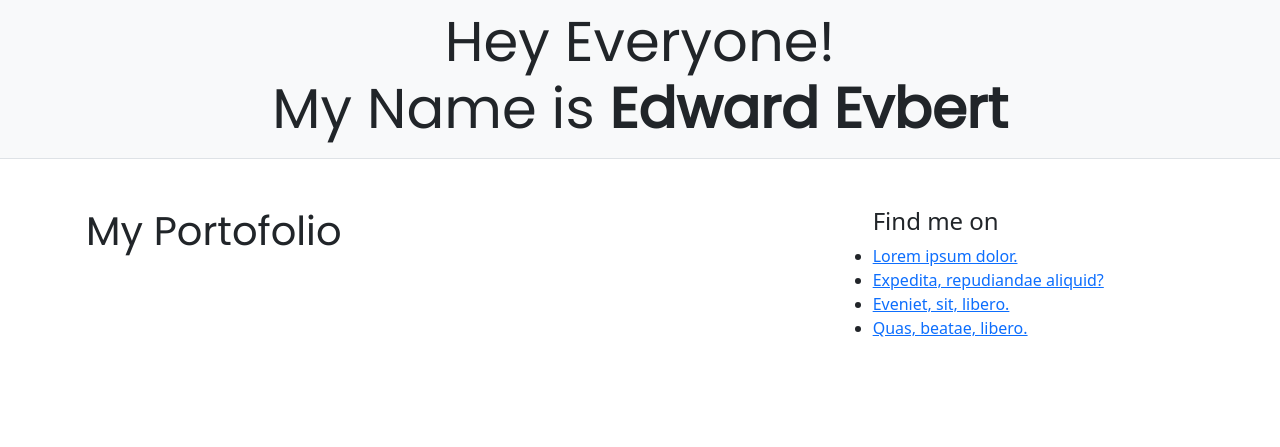
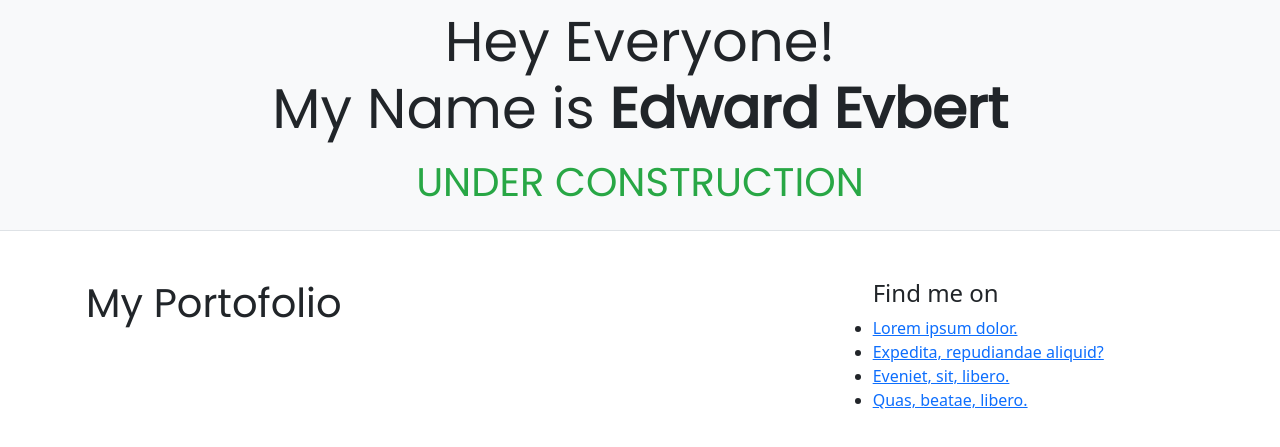
Before and after one commit to edwevb/edwardevbert, a website: page public/index.html in a window 1280 px wide. Shown: the part 93-540 px from the top of the page. Drawn offline with Linux system fonts and the light colour scheme.

Commit message:
Update index.html

```diff
--- a/public/index.html
+++ b/public/index.html
@@ -38,6 +38,7 @@
 	<div class="mt-n4">
 		<div class="AppMain bg-light py-2 border-bottom mb-5">
 			<h1 class="display-4 text-center">Hey Everyone!<br> My Name is <span class="font-weight-bold">Edward Evbert</span></h1>
+<h1 class="py-2 text-center text-success"> UNDER CONSTRUCTION </h1>
 		</div>
 		<div class="container">
 			<div class="row">
```
